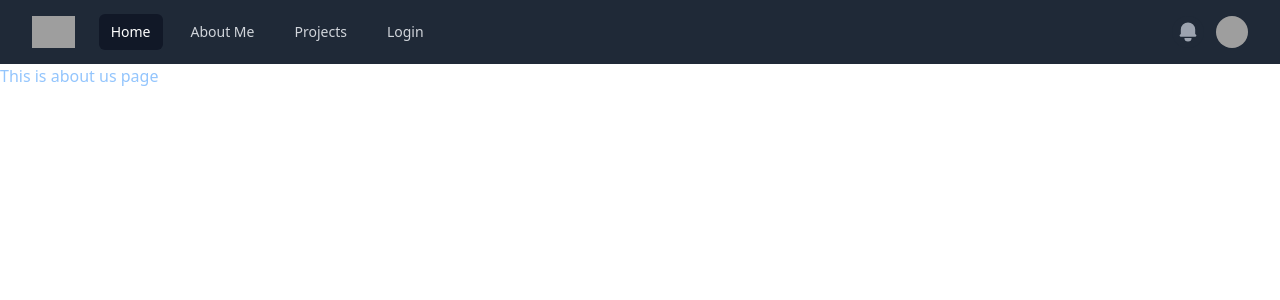
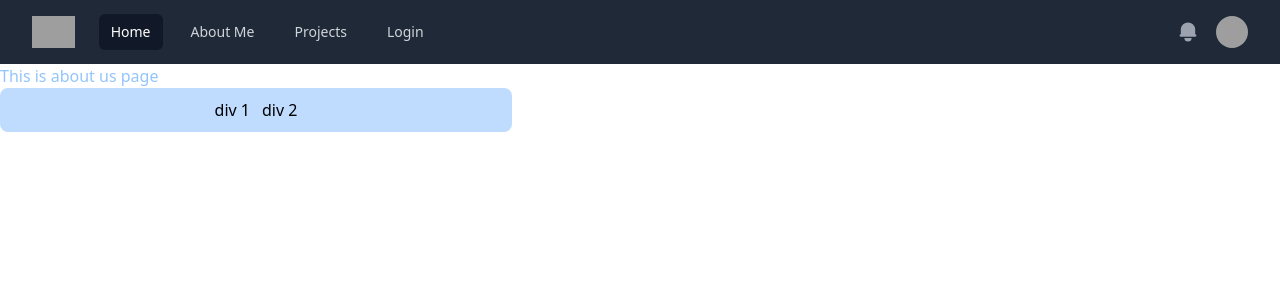
Before and after one commit to SandyN90/SandyPortfolio, a Vue app: page /aboutus in a window 1280 px wide. Shown: the top 300 px of the page. Built offline with nearby package versions, Linux system fonts and the light colour scheme; grey boxes are pictures that could not be loaded.

Commit message:
Added title compoenent

```diff
--- a/src/App.vue
+++ b/src/App.vue
@@ -1,12 +1,14 @@
+
+<template>
+  <div class="h-[5000px]">
+    <Navigation />
+    <RouterView></RouterView>
+  </div>
+</template>
 <script setup lang="ts">
 import Navigation from './components/Navigation.vue'
+
 </script>
-
-<template>
-
-  <Navigation/>
-  <RouterView></RouterView>
-</template>
 
 <style scoped>
 .logo {
--- a/src/components/AboutUs.vue
+++ b/src/components/AboutUs.vue
@@ -1,8 +1,10 @@
 <template>
     <h1 class="text-blue-300">This is about us page</h1>
+    <GenericTitile/>
 </template>
 
 <script setup lang="ts">
+import GenericTitile from './GenericTitile.vue';
 
 console.log("hello this is about us page");
 </script>
--- /dev/null
+++ b/src/components/GenericTitile.vue
@@ -0,0 +1,13 @@
+<template>
+    <div class="bg-blue-200 max-w-lg rounded-lg flex justify-center items-center gap-3 h-11 hover:translate-x-10 duration-150">
+        <div>
+            div 1
+        </div>
+        <div>
+            div 2
+        </div>
+    </div>
+</template>
+<script setup lang="ts">
+
+</script>
```
